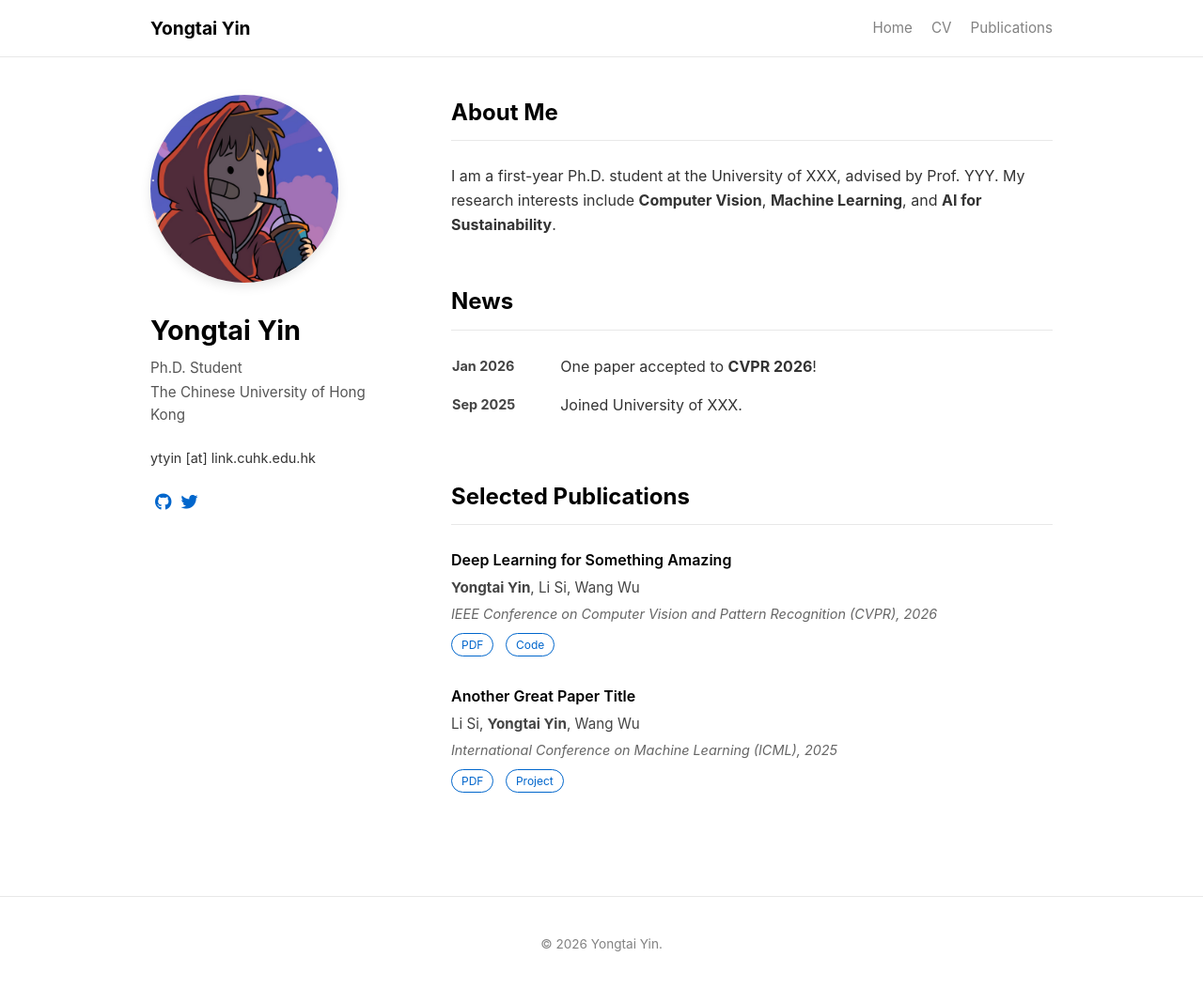
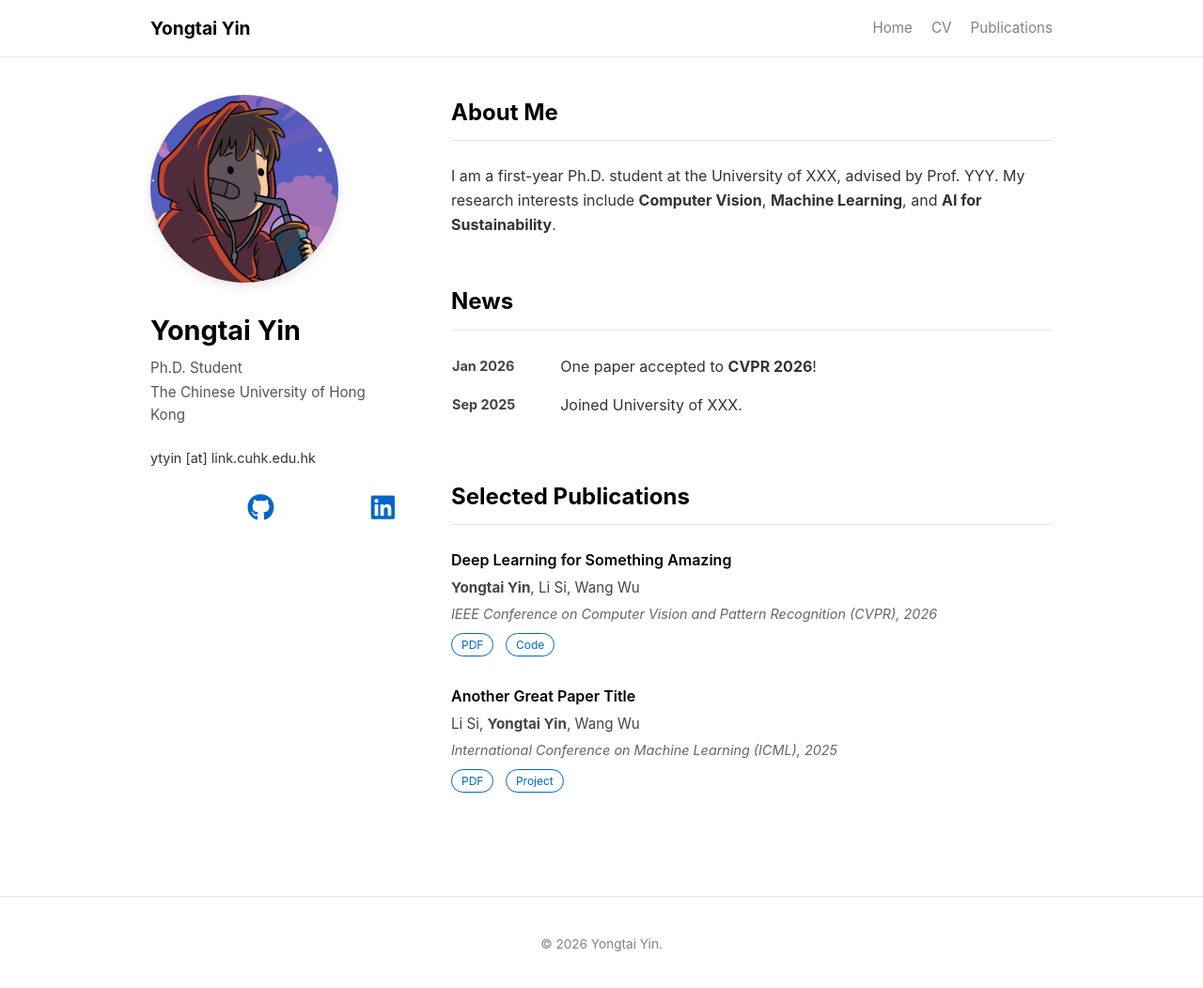
Before and after one commit to yongtai-yin/yongtai-yin.github.io, a Jekyll site: the page built from index.md, in a window 1280 px wide and 1057 px high. Shown: the top 1052 px of the window at 94% size. Built offline with Jekyll 4.4.1, drawn with Linux system fonts in a browser that asks for light colours; a style sheet for code colours, icons or effects is not loaded.

Commit message:
Enhance profile section by updating social links to include LinkedIn and improving layout for better visibility

```diff
--- a/_layouts/default.html
+++ b/_layouts/default.html
@@ -36,9 +36,9 @@
                     <div class="profile-bio">{{ page.bio_school }}</div>
                     <div class="profile-contact">
                         <p>{{ page.email }}</p>
-                        <p style="font-size: 1.25em;">
+                        <div style="display: flex; justify-content: space-between; font-size: 2em; margin-top: 10px; width: 100%;">
                             {% for social in page.socials %}
-                            <a href="{{ social.url }}" title="{{ social.name }}" style="margin-right: 5px;">
+                            <a href="{{ social.url }}" title="{{ social.name }}">
                                 {% if social.icon %}
                                     <i class="{{ social.icon }}"></i>
                                 {% else %}
@@ -46,7 +46,7 @@
                                 {% endif %}
                             </a>
                             {% endfor %}
-                        </p>
+                        </div>
                     </div>
                 </aside>
 
--- a/index.md
+++ b/index.md
@@ -14,9 +14,9 @@ socials:
   - name: GitHub
     url: "#"
     icon: fab fa-github
-  - name: Twitter
+  - name: Linkedin
     url: "#"
-    icon: fab fa-twitter
+    icon: fab fa-linkedin
 ---
 
 ## About Me
```
